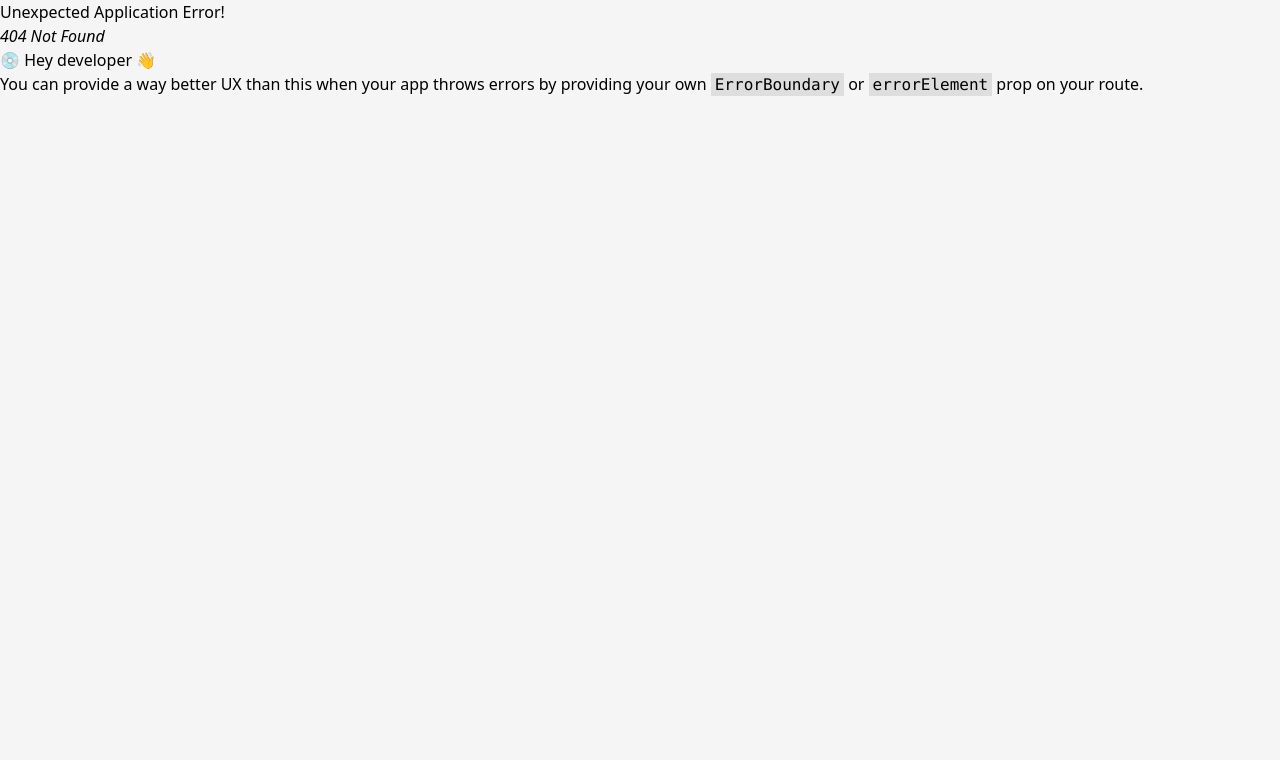
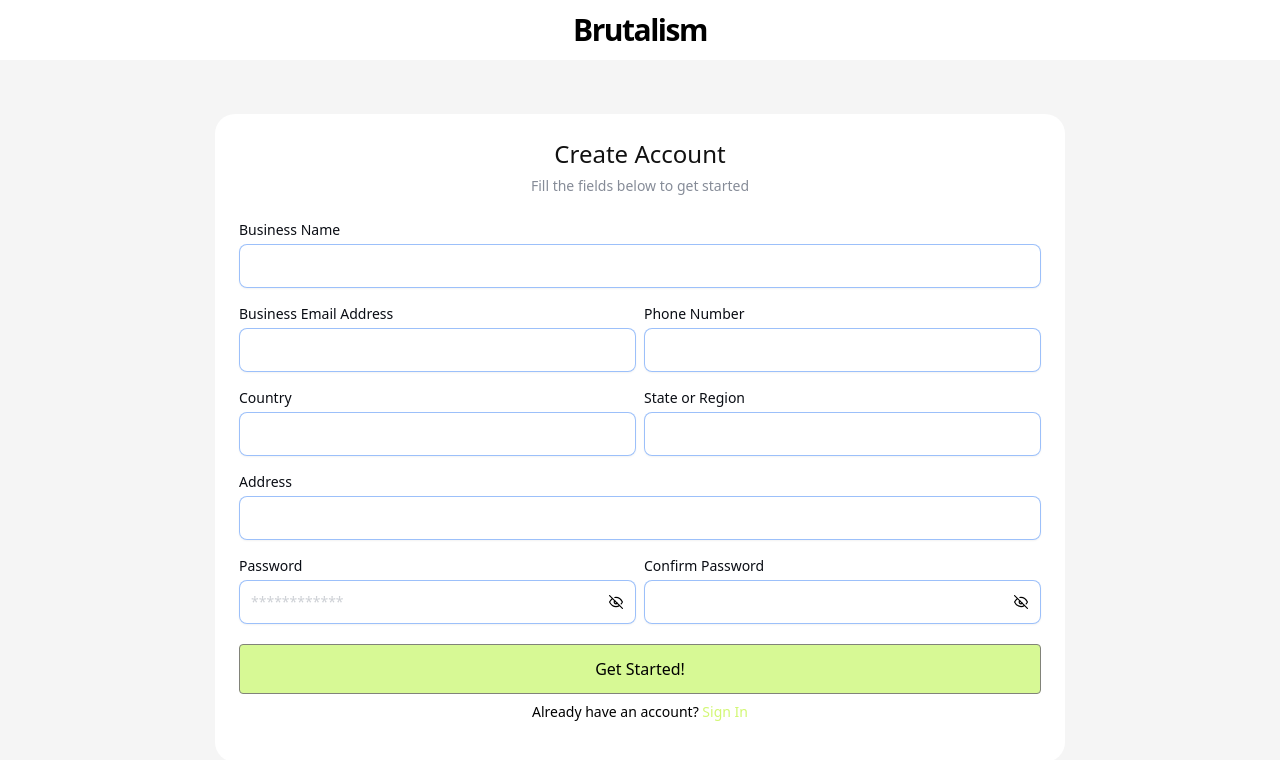
Before and after one commit to JT-OYEMADE/brutalism, a React (Vite) app: page /register in a window 1280 px wide. Before the commit this address had no page. Shown: the top 760 px of the page. Built offline with nearby package versions, Linux system fonts and the light colour scheme.

Commit message:
register page

```diff
--- /dev/null
+++ b/src/hooks/register.tsx
@@ -0,0 +1,51 @@
+import { useState } from 'react';
+import { useForm } from 'react-hook-form';
+import { useNavigate } from 'react-router-dom';
+
+interface RegisterFormData {
+  businessName: string;
+  email: string;
+  phone: string;
+  country: string;
+  state: string;
+  address: string;
+  password: string;
+  confirmPassword: string;
+}
+
+export const useRegister = () => {
+  const navigate = useNavigate();
+  const [isPasswordVisible, setIsPasswordVisible] = useState<boolean>(false);
+  const [isConfirmPasswordVisible, setIsConfirmPasswordVisible] = useState<boolean>(false);
+
+  const { register, handleSubmit } = useForm({
+    mode: 'onTouched',
+  });
+
+  const onSubmit: any = ({
+    businessName,
+    email,
+    phone,
+    country,
+    state,
+    address,
+    password,
+    confirmPassword,
+  }: RegisterFormData) => {
+    console.log(
+      { businessName, email, phone, country, state, address, password, confirmPassword },
+      'register'
+    );
+    navigate('/login');
+  };
+
+  return {
+    register,
+    onSubmit,
+    handleSubmit,
+    isPasswordVisible,
+    setIsPasswordVisible,
+    isConfirmPasswordVisible,
+    setIsConfirmPasswordVisible,
+  };
+};
--- a/src/pages/auth/Login.tsx
+++ b/src/pages/auth/Login.tsx
@@ -2,6 +2,7 @@ import Button from 'components/common/Button';
 import { Textfield } from 'components/common/Textfield';
 import { useLogin } from 'hooks/login';
 import { RiEyeLine, RiEyeOffLine } from 'react-icons/ri';
+import { Link } from 'react-router-dom';
 
 const Login = () => {
   const {
@@ -28,7 +29,7 @@ const Login = () => {
             <p className='text-sm text-[#868C98]'>Enter necessary information below</p>
           </div>
           <div className='mt-6 pb-4'>
-            <form onSubmit={handleSubmit(onSubmit)} noValidate>
+            <form onSubmit={handleSubmit(onSubmit)}>
               <div className='mt-4'>
                 <Textfield
                   id='email'
@@ -69,6 +70,12 @@ const Login = () => {
                 </Link> */}
               </div>
               <Button label='Log In' type='submit' disabled={!isFormValid} />
+              <p className='mt-2 text-sm text-center'>
+                Don&apos;t have an account?{' '}
+                <Link to='/register' className='text-[#D2F774]'>
+                  Create an account
+                </Link>
+              </p>
             </form>
           </div>
         </div>
--- /dev/null
+++ b/src/pages/auth/Register.tsx
@@ -0,0 +1,155 @@
+'use client';
+
+import { useRegister } from 'hooks/register';
+import Button from 'components/common/Button';
+import { FiEye, FiEyeOff } from 'react-icons/fi';
+import { Textfield } from 'components/common/Textfield';
+import { Link } from 'react-router-dom';
+
+const Register = () => {
+  const {
+    register,
+    onSubmit,
+    handleSubmit,
+    isPasswordVisible,
+    setIsPasswordVisible,
+    isConfirmPasswordVisible,
+    setIsConfirmPasswordVisible,
+  } = useRegister();
+  return (
+    <div className='bg-primary-light min-h-screen flex flex-col'>
+      <div className='bg-white flex justify-center items-center py-[15.5px] h-[60px]'>
+        <h1 className='font-bold text-2xl xl:text-3xl tracking-tighter pb-2 lg:pb-0'>
+          Brutalism
+        </h1>
+      </div>
+      <div className='flex-grow flex items-center justify-center mt-4'>
+        <div className='bg-white max-w-[850px] w-full p-6 rounded-[20px] m-auto'>
+          <div className='text-center -leading-[0.04em]'>
+            <h2 className=' text-[#111] text-2xl font-medium mb-1.5'>Create Account</h2>
+            <p className='text-sm text-[#868C98]'>Fill the fields below to get started</p>
+          </div>
+          <div className='mt-6 pb-4'>
+            <form onSubmit={handleSubmit(onSubmit)}>
+              <div className='space-y-4'>
+                <div className='mt-4'>
+                  <Textfield
+                    id='businessName'
+                    register={register}
+                    label='Business Name'
+                    labelClassName='!text-[#0A0D14] !font-normal'
+                  />
+                </div>
+                <div className='flex gap-x-2 w-full'>
+                  <div className='w-full md:w-[1/2]'>
+                    <Textfield
+                      id='email'
+                      register={register}
+                      label='Business Email Address'
+                      labelClassName='!text-[#0A0D14] !font-normal'
+                    />
+                  </div>
+
+                  <div className='w-full md:w-[1/2]'>
+                    <Textfield
+                      id='phone'
+                      register={register}
+                      label='Phone Number'
+                      labelClassName='!text-[#0A0D14] !font-normal'
+                    />
+                  </div>
+                </div>
+                <div className='flex gap-x-2 w-full'>
+                  <div className='w-full md:w-[1/2]'>
+                    <Textfield
+                      id='country'
+                      register={register}
+                      label='Country'
+                      labelClassName='!text-[#0A0D14] !font-normal'
+                    />
+                  </div>
+
+                  <div className='w-full md:w-[1/2]'>
+                    <Textfield
+                      id='state'
+                      register={register}
+                      label='State or Region'
+                      labelClassName='!text-[#0A0D14] !font-normal'
+                    />
+                  </div>
+                </div>
+                <div className='mt-4'>
+                  <Textfield
+                    id='address'
+                    register={register}
+                    label='Address'
+                    labelClassName='!text-[#0A0D14] !font-normal'
+                  />
+                </div>
+                <div className='flex gap-x-2 w-full'>
+                  <div className='w-full md:w-[1/2]'>
+                    <Textfield
+                      id='password'
+                      register={register}
+                      label='Password'
+                      className='pr-18'
+                      placeholder='************'
+                      labelClassName='!text-[#0A0D14] !font-normal'
+                      type={isPasswordVisible ? 'text' : 'password'}
+                      surfixIcon={
+                        <span
+                          className='cursor-pointer'
+                          onClick={() => setIsPasswordVisible(!isPasswordVisible)}>
+                          <span className='text-sm cursor-pointer'>
+                            {!isPasswordVisible ? (
+                              <FiEyeOff className='w-4' />
+                            ) : (
+                              <FiEye className='w-4' />
+                            )}
+                          </span>
+                        </span>
+                      }
+                    />
+                  </div>
+
+                  <div className='w-full md:w-[1/2]'>
+                    <Textfield
+                      id='confirmPassword'
+                      register={register}
+                      label='Confirm Password'
+                      labelClassName='!text-[#0A0D14] !font-normal'
+                      type={isConfirmPasswordVisible ? 'text' : 'password'}
+                      surfixIcon={
+                        <span
+                          className='cursor-pointer'
+                          onClick={() =>
+                            setIsConfirmPasswordVisible(!isConfirmPasswordVisible)
+                          }>
+                          <span className='text-sm cursor-pointer'>
+                            {!isConfirmPasswordVisible ? (
+                              <FiEyeOff className='w-4' />
+                            ) : (
+                              <FiEye className='w-4' />
+                            )}
+                          </span>
+                        </span>
+                      }
+                    />
+                  </div>
+                </div>
+              </div>
+              <Button label='Get Started!' type='submit' className='mt-5' />
+              <p className='mt-2 text-sm text-center'>
+                Already have an account?{' '}
+                <Link to='/login' className='text-[#D2F774]'>
+                  Sign In
+                </Link>
+              </p>
+            </form>
+          </div>
+        </div>
+      </div>
+    </div>
+  );
+};
+export default Register;
--- a/src/routes/index.tsx
+++ b/src/routes/index.tsx
@@ -1,6 +1,7 @@
 import DashboardLayout from 'components/layouts/DashboardLayout';
 import Email from 'pages/Apps/Email';
 import Login from 'pages/auth/Login';
+import Register from 'pages/auth/Register';
 import Dashboard from 'pages/Dashboard';
 import { createBrowserRouter } from 'react-router-dom';
 
@@ -8,6 +9,10 @@ export const router = createBrowserRouter([
   {
     path: '/login',
     element: <Login />,
+  },
+  {
+    path: '/register',
+    element: <Register />,
   },
   {
     path: '/',
```
